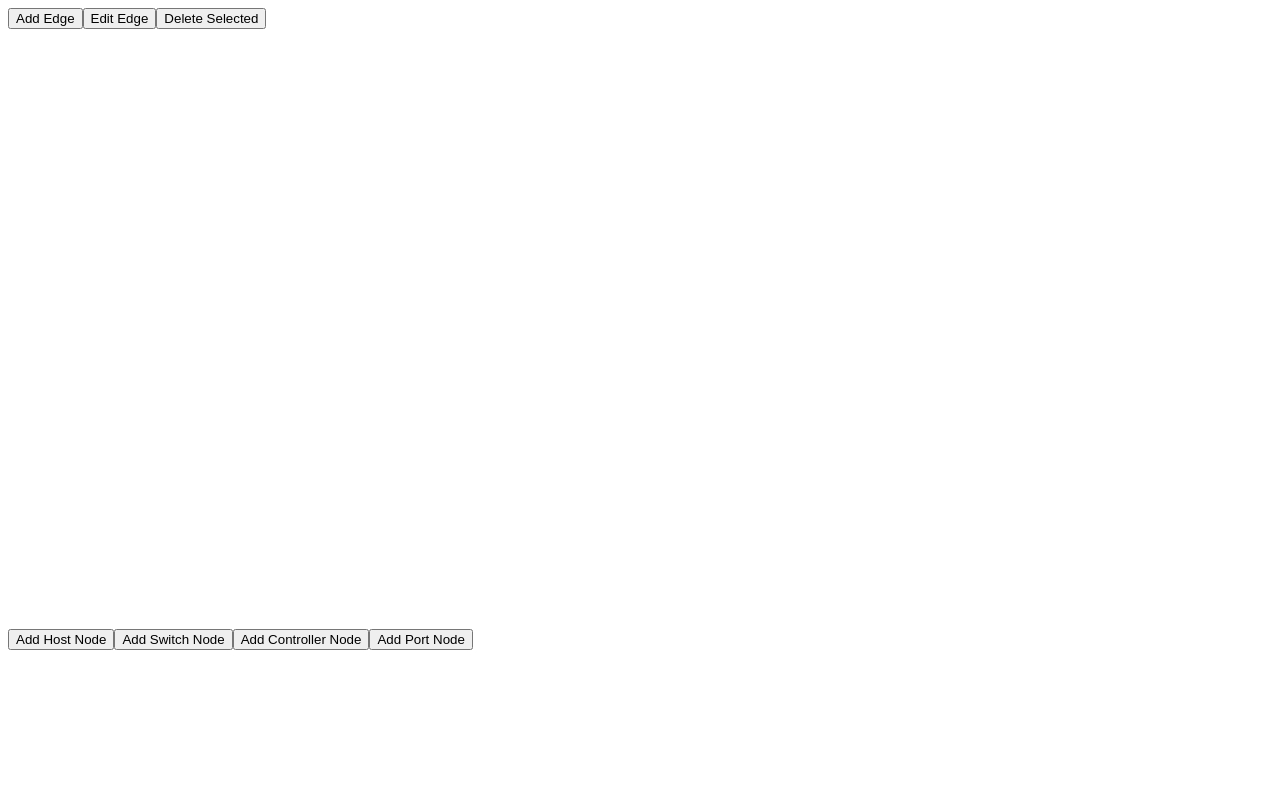
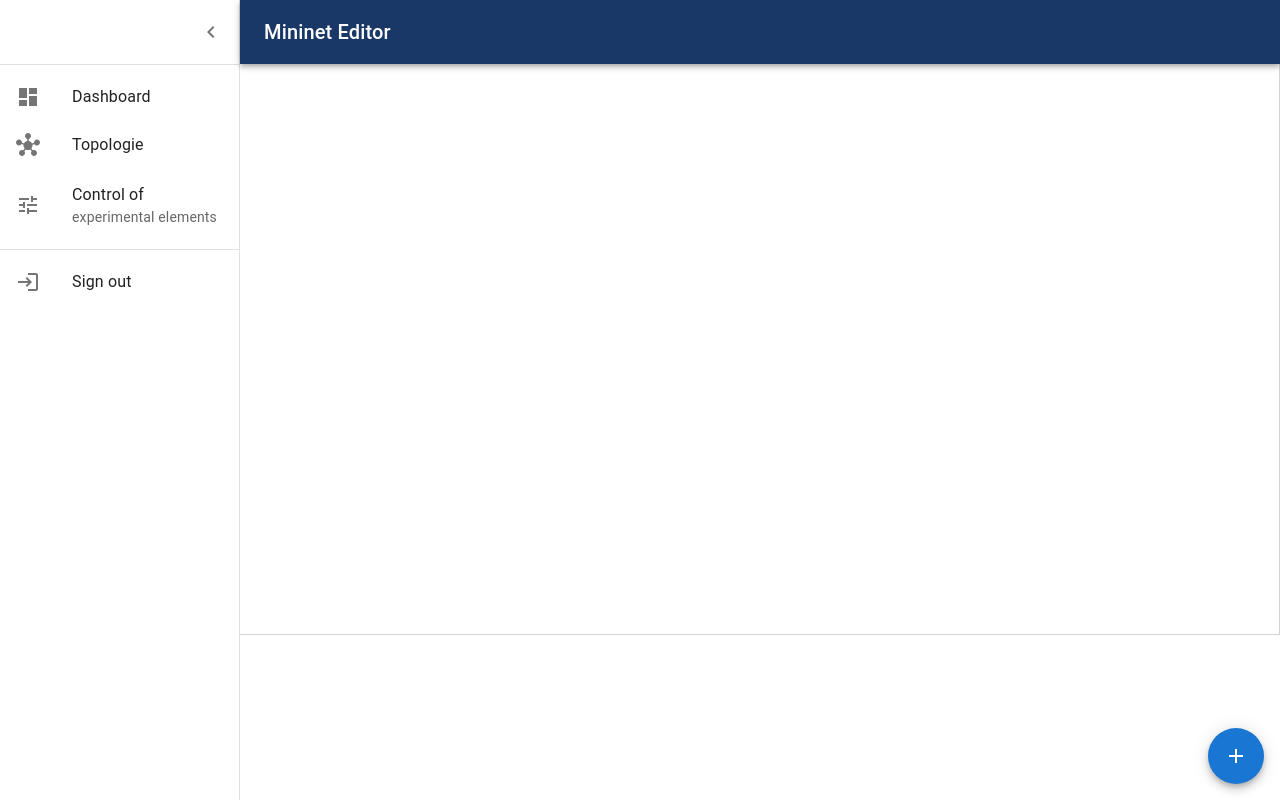
Before and after one commit to Messaadi-Chaima/Application-WEB-pour-une-gestion-collaborative-d-un-r-seau-SDN-exp-rimental, a React (Create React App) app: page /MyNetwork in a window 1280 px wide. Built offline with nearby package versions, Linux system fonts and the light colour scheme.

Commit message:
network7

```diff
--- a/src/Pages/MyNetwork.css
+++ b/src/Pages/MyNetwork.css
@@ -1,4 +1,6 @@
 #mynetwork {
-    width: 100%;
-    height: 600px;
+    width: 83%;
+    height: 635px;
+    float: right;
+    border: 1px solid lightgray;
   }
--- a/src/Pages/MyNetwork.js
+++ b/src/Pages/MyNetwork.js
@@ -7,6 +7,12 @@ import switchIcon from "../Images/switch.png";
 import controllerIcon from "../Images/controller.png";
 import portIcon from "../Images/port.png";
 
+import Box from '@mui/material/Box';
+import SpeedDial from '@mui/material/SpeedDial';
+import SpeedDialIcon from '@mui/material/SpeedDialIcon';
+import SpeedDialAction from '@mui/material/SpeedDialAction';
+
+import {Dashboard} from "./Dashboard";
 
 export const MyNetwork = () => {
   const [network, setNetwork] = useState(null);
@@ -51,10 +57,6 @@ export const MyNetwork = () => {
       },
       deleteNode: false,
     },
-    interaction: {
-      navigationButtons: true,
-      keyboard: true,
-    },
     nodes: {
       shape: "image",
       chosen: true,
@@ -94,7 +96,7 @@ export const MyNetwork = () => {
   };
 
   const addNode = (x, y, group) => {
-    const newId = generateUniqueId(); // Générer un ID unique pour le nouveau nœud
+    const newId = generateUniqueId();
     const newNode = {
       id: newId,
       label: `${group} ${newId}`,
@@ -139,19 +141,57 @@ export const MyNetwork = () => {
     }
   }, [visJsRef, network, options]);
 
+  const addEdge = () => {
+    network.addEdgeMode();
+  };
+
+  const editEdge = () => {
+    network.editEdgeMode();
+  };
+
+  const deleteSelected = () => {
+    onDeleteSelected();
+  };
+
+  const actions = [
+    { icon: <img src={hostIcon} alt="Host" />, name: 'Host', onClick: () => setSelectedNodeType('host') },
+    { icon: <img src={switchIcon} alt="Switch" />, name: 'Switch', onClick: () => setSelectedNodeType('switch') },
+    { icon: <img src={controllerIcon} alt="Controller" />, name: 'Controller', onClick: () => setSelectedNodeType('controller') },
+    { icon: <img src={portIcon} alt="Port" />, name: 'Port', onClick: () => setSelectedNodeType('port') },
+    { icon: <span>Add Edge</span>, name: 'Add Edge', onClick: addEdge },
+    { icon: <span>Edit Edge</span>, name: 'Edit Edge', onClick: editEdge },
+    { icon: <span>Delete Selected</span>, name: 'Delete Selected', onClick: deleteSelected },
+  ];
+
   return (
     <div>
-      <div>
-        <button onClick={addEdgeButtonHandler}>Add Edge</button>
-        <button onClick={() => network.editEdgeMode()}>Edit Edge</button>
-        <button onClick={onDeleteSelected}>Delete Selected</button>
-      </div>
       <div
         id="mynetwork"
         ref={visJsRef}
         onClick={onNetworkClick}
       ></div>
-      <div>{renderAddNodeButtons()}</div>
+
+
+
+
+      <Box sx={{ position: 'fixed', bottom: 16, right: 16 }}>
+        <SpeedDial
+          ariaLabel="SpeedDial basic example"
+          icon={<SpeedDialIcon />}
+        >
+          {actions.map((action) => (
+            <SpeedDialAction
+              key={action.name}
+              icon={action.icon}
+              tooltipTitle={action.name}
+              onClick={action.onClick}
+
+            />
+          ))}
+        </SpeedDial>
+      </Box>
+
+      <Dashboard />
     </div>
   );
 };
--- a/src/Pages/listItems.js
+++ b/src/Pages/listItems.js
@@ -16,7 +16,7 @@ export const MainListItems = () => (
       </ListItemIcon>
       <ListItemText primary="Dashboard" />
     </ListItemButton>
-    <ListItemButton component={Link} to="/Topology">
+    <ListItemButton component={Link} to="/MyNetwork">
       <ListItemIcon>
         <HubIcon />
       </ListItemIcon>
```
